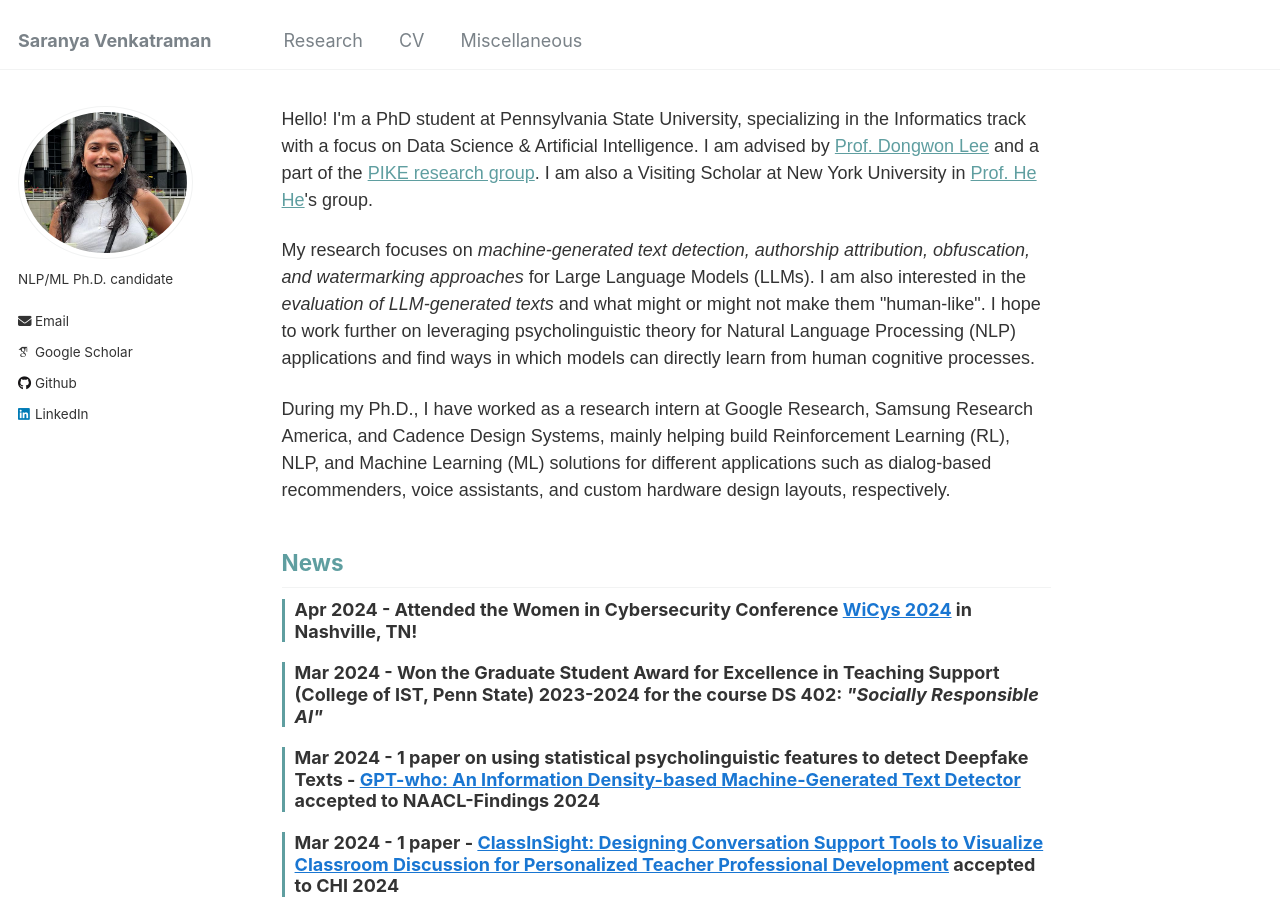
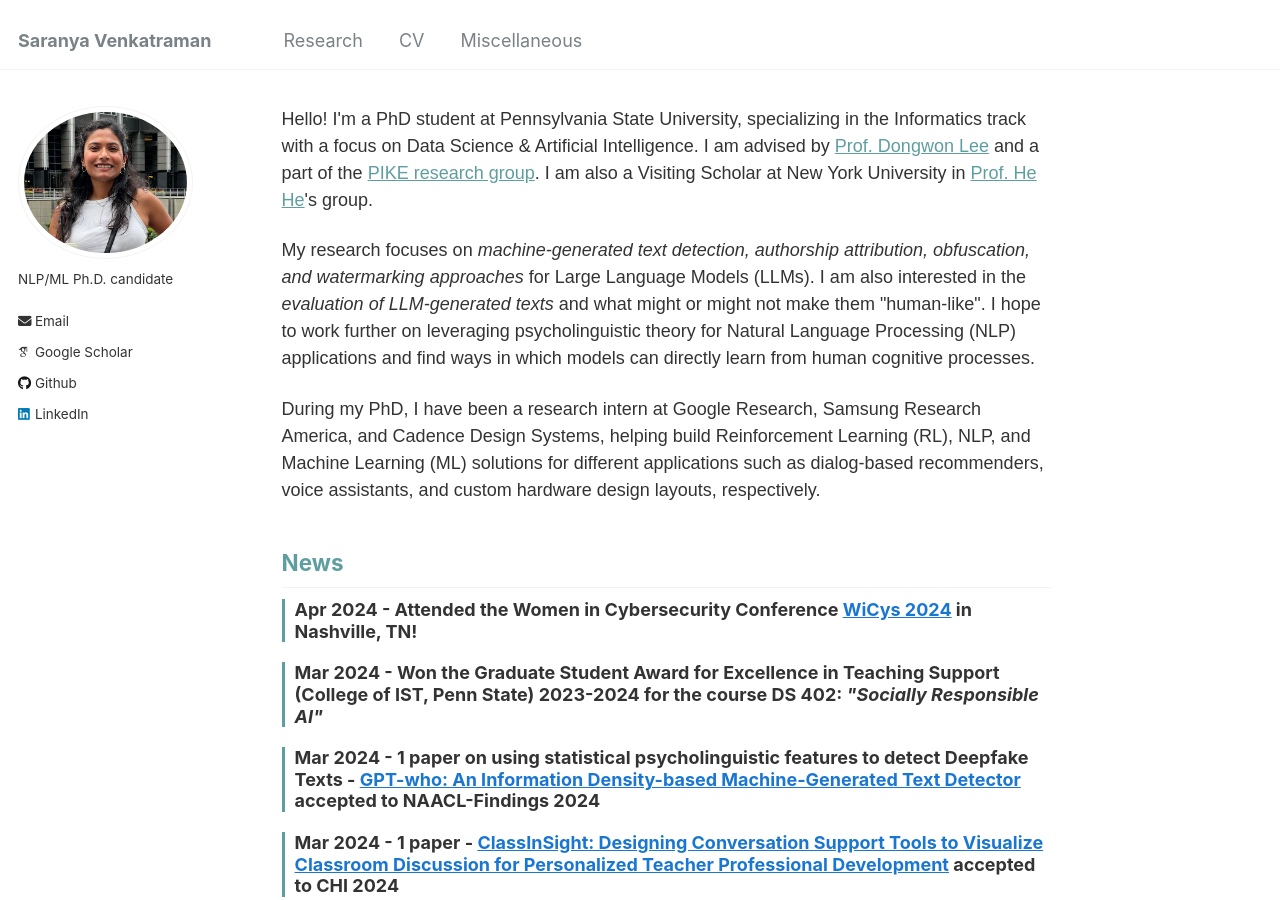
Before and after one commit to saranya-venkatraman/saranya-venkatraman.github.io, a Jekyll site: the page built from _pages/about.md, in a window 1280 px wide and 900 px high. Built offline with Jekyll 4.4.1, drawn with Linux system fonts in a browser that asks for light colours; some web fonts are replaced.

Commit message:
Update about.md

```diff
--- a/_pages/about.md
+++ b/_pages/about.md
@@ -45,7 +45,7 @@ redirect_from:
 
      <p>My research focuses on <em>machine-generated text detection, authorship attribution, obfuscation, and watermarking approaches</em> for Large Language Models (LLMs). I am also interested in the <em>evaluation of LLM-generated texts</em> and what might or might not make them "human-like". I hope to work further on leveraging psycholinguistic theory for Natural Language Processing (NLP) applications and find ways in which models can directly learn from human cognitive processes.</p>
 
-     <p> During my Ph.D., I have worked as a research intern at Google Research, Samsung Research America, and Cadence Design Systems, mainly helping build Reinforcement Learning (RL), NLP, and Machine Learning (ML) solutions for different applications such as dialog-based recommenders, voice assistants, and custom hardware design layouts, respectively.</p>
+     <p> During my PhD, I have been a research intern at Google Research, Samsung Research America, and Cadence Design Systems, helping build Reinforcement Learning (RL), NLP, and Machine Learning (ML) solutions for different applications such as dialog-based recommenders, voice assistants, and custom hardware design layouts, respectively.</p>
 
   <h2 style="color: #5F9EA0;">News</h2>
 
```
